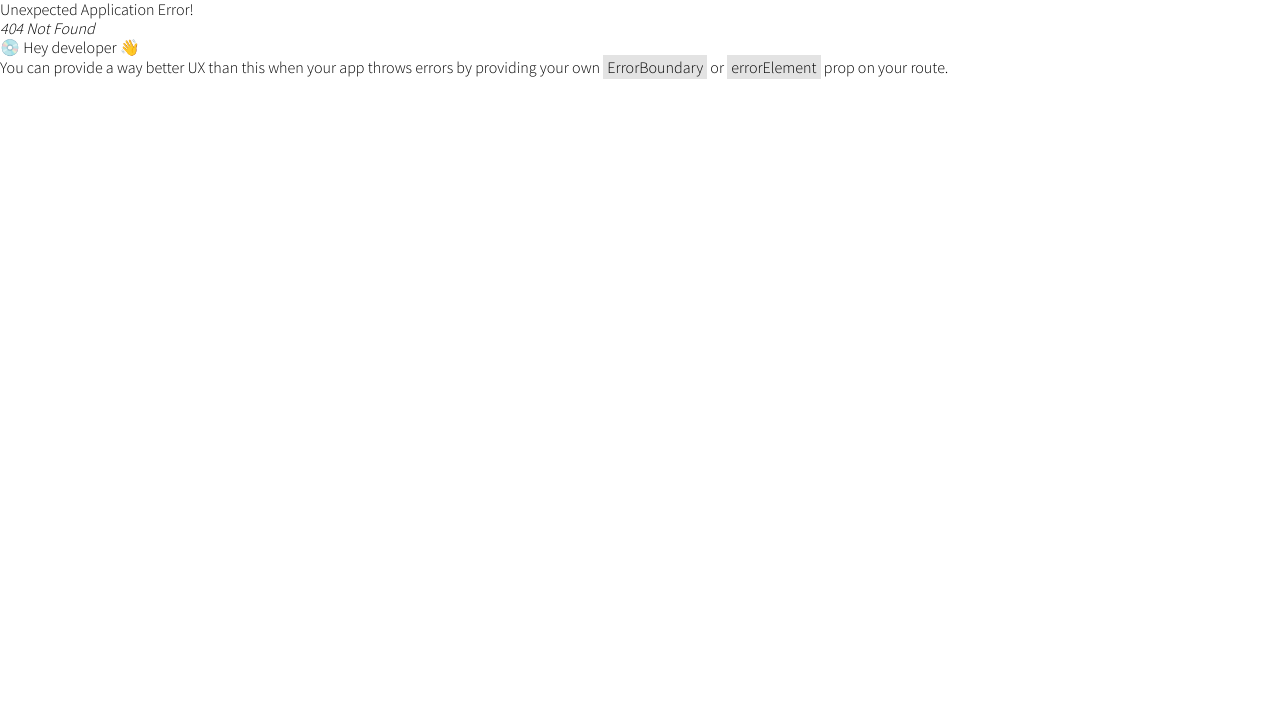
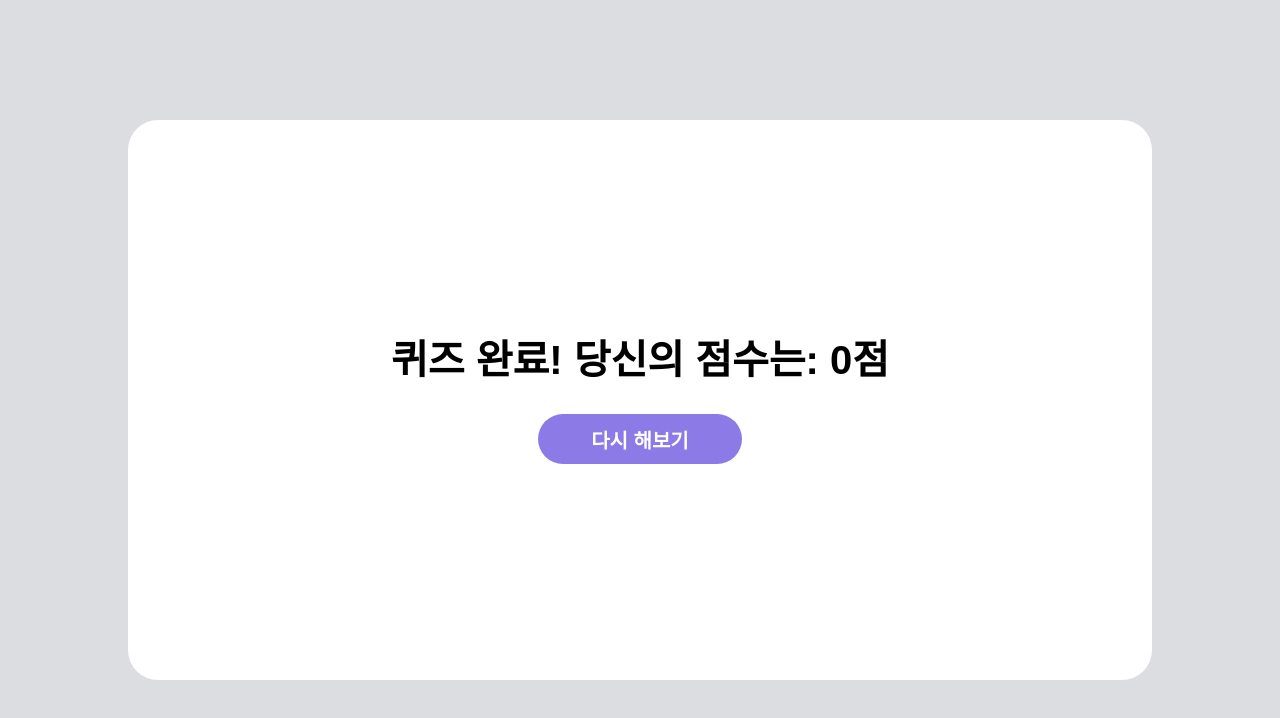
Before and after one commit to AtoZgagWebserver/AtoZ-Client, a React (Create React App) app: page /score in a window 1280 px wide. Before the commit this address had no page. Shown: the top 718 px of the page. Built offline with nearby package versions, Linux system fonts and the light colour scheme; sample sign-in values are in the browser's storage.

Commit message:
quiz페이지 수정

```diff
--- a/package.json
+++ b/package.json
@@ -6,6 +6,7 @@
     "@testing-library/jest-dom": "^5.17.0",
     "@testing-library/react": "^13.4.0",
     "@testing-library/user-event": "^13.5.0",
+    "axios": "^1.7.8",
     "react": "^18.3.1",
     "react-dom": "^18.3.1",
     "react-router-dom": "^6.28.0",
@@ -36,5 +37,6 @@
       "last 1 firefox version",
       "last 1 safari version"
     ]
-  }
+  },
+  "proxy": "http://localhost:10612"
 }
--- a/src/components/Router.js
+++ b/src/components/Router.js
@@ -5,6 +5,7 @@ import Home from "../page/Home";
 import Login from "../page/Login";
 import Quiz from "../page/Quiz";
 import Rank from "../page/Rank";
+import Score from "../page/Score";
 import Register from "../page/Register";
 const router = createBrowserRouter([
   {
@@ -31,6 +32,10 @@ const router = createBrowserRouter([
         path: "quiz",
         element: <PrivateRoute component={<Quiz />} />,
       },
+      {
+        path: "score",
+        element: <PrivateRoute component={<Score />} />,
+      },
     ],
   },
 ]);
--- a/src/page/Quiz.js
+++ b/src/page/Quiz.js
@@ -1,5 +1,8 @@
 import styled from "styled-components";
 import { useNavigate } from "react-router-dom";
+import axios from "axios";
+import { useEffect, useState } from "react";
+
 const Wrapper = styled.div`
   width: 100vw;
   height: 100vh;
@@ -58,6 +61,7 @@ const Home = styled.span`
   right: 65px;
   cursor: pointer;
 `;
+
 const Logout = styled.span`
   position: absolute;
   font-size: 30px;
@@ -65,8 +69,51 @@ const Logout = styled.span`
   right: 20px;
   cursor: pointer;
 `;
+
 const Quiz = () => {
   const navigate = useNavigate();
+  const [quizzes, setQuizzes] = useState([]);
+  const [currentQuestionIndex, setCurrentQuestionIndex] = useState(0);
+  const [userAnswers, setUserAnswers] = useState({});
+  const [score, setScore] = useState(0);
+
+  useEffect(() => {
+    const fetchQuizzes = async () => {
+      try {
+        const response = await axios.get("http://localhost:10612/quiz");
+        setQuizzes(response.data);
+        console.log(response);
+      } catch (error) {
+        console.error("Error fetching quizzes:", error);
+      }
+    };
+    fetchQuizzes();
+  }, []);
+
+  const handleAnswerChange = (value) => {
+    setUserAnswers((prevAnswers) => ({
+      ...prevAnswers,
+      [currentQuestionIndex]: value,
+    }));
+  };
+
+  const handleSubmit = () => {
+    const currentQuestion = quizzes[currentQuestionIndex];
+    const userAnswer = userAnswers[currentQuestionIndex];
+
+    if (userAnswer === currentQuestion.answer) {
+      setScore((prevScore) => prevScore + 1);
+    }
+
+    if (currentQuestionIndex < quizzes.length - 1) {
+      setCurrentQuestionIndex((prevIndex) => prevIndex + 1);
+    } else {
+      navigate("/score", { state: { score } });
+    }
+  };
+
+  const currentQuestion = quizzes[currentQuestionIndex];
+
   return (
     <Wrapper>
       <Home onClick={() => navigate("/")} className="material-symbols-outlined">
@@ -83,10 +130,20 @@ const Quiz = () => {
       </Logout>
       <Container>
         <div style={{ width: "100%" }}>
-          <QuizTitle>인도는 몇시일까요?</QuizTitle>
-          <AnswerInput />
-          <br />
-          <SubmitBtn>제출</SubmitBtn>
+          {currentQuestion ? (
+            <>
+              <QuizTitle>{currentQuestion.question}</QuizTitle>
+              <AnswerInput
+                type="text"
+                value={userAnswers[currentQuestionIndex] || ""}
+                onChange={(e) => handleAnswerChange(e.target.value)}
+              />
+              <br />
+              <SubmitBtn onClick={handleSubmit}>제출</SubmitBtn>
+            </>
+          ) : (
+            <p>Loading questions...</p>
+          )}
         </div>
       </Container>
     </Wrapper>
--- /dev/null
+++ b/src/page/Score.js
@@ -0,0 +1,57 @@
+import { useLocation } from "react-router-dom";
+import styled from "styled-components";
+import { useNavigate } from "react-router-dom";
+const Wrapper = styled.div`
+  width: 100vw;
+  height: 100vh;
+  display: flex;
+  align-items: center;
+  justify-content: center;
+  background-color: #dcdde1;
+`;
+
+const Container = styled.div`
+  background-color: white;
+  border-radius: 30px;
+  display: flex;
+  align-items: center;
+  justify-content: center;
+  width: 80vw;
+  height: 70vh;
+`;
+
+const ScoreTitle = styled.h1`
+  font-weight: bold;
+  font-size: 40px;
+  text-align: center;
+`;
+
+const RetryBtn = styled.button`
+  width: 20%;
+  margin-left: 40%;
+  margin-top: 30px;
+  height: 50px;
+  background-color: #8c7ae6;
+  border: none;
+  border-radius: 25px;
+  color: white;
+  font-weight: bold;
+  font-size: 20px;
+`;
+
+const Score = () => {
+  const navigate = useNavigate();
+  const location = useLocation();
+  const { score } = location.state || { score: 0 };
+  return (
+    <Wrapper>
+      <Container>
+        <div style={{ width: "100%" }}>
+          <ScoreTitle>퀴즈 완료! 당신의 점수는: {score}점</ScoreTitle>
+          <RetryBtn onClick={() => navigate("/quiz")}>다시 해보기</RetryBtn>
+        </div>
+      </Container>
+    </Wrapper>
+  );
+};
+export default Score;
```
Also changed, not shown: 1 other file (tests, documents, lock files or other folders).
